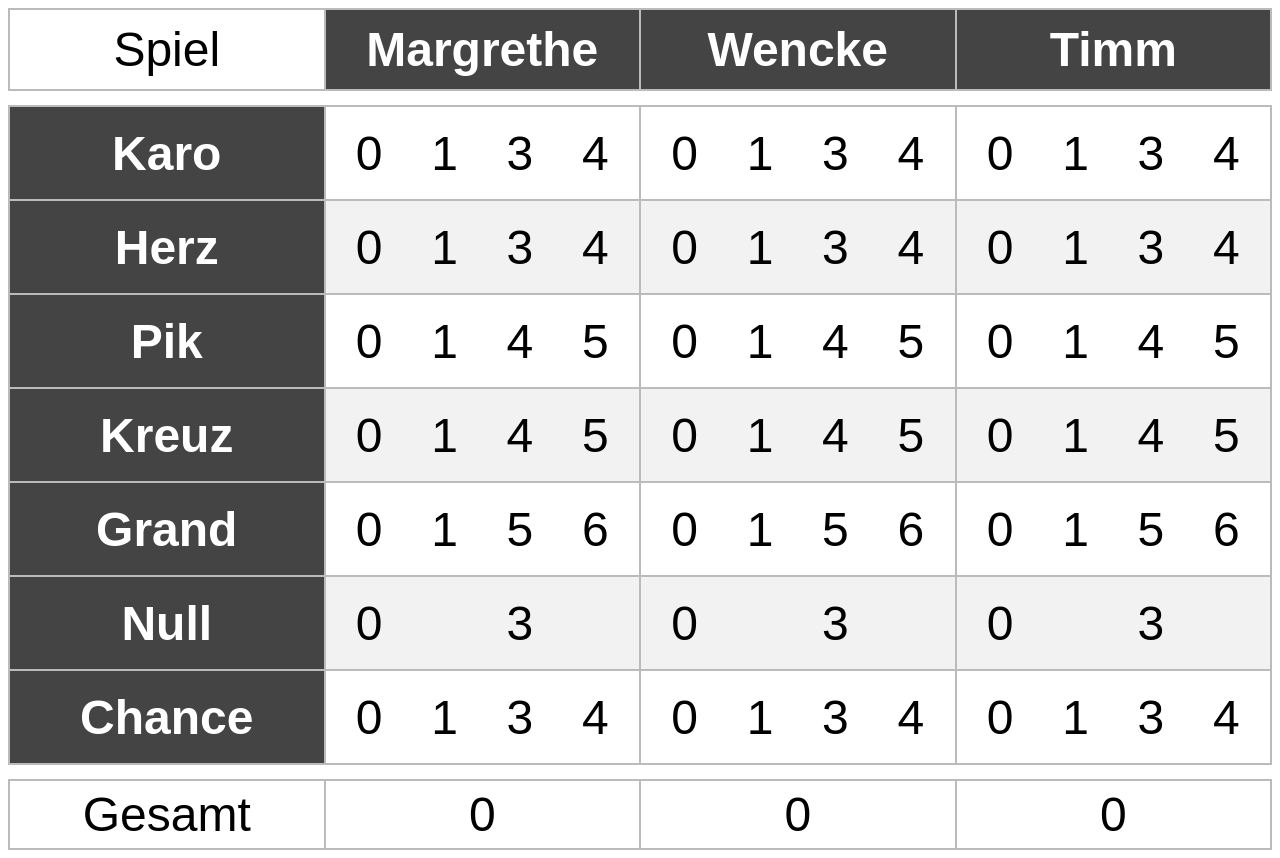
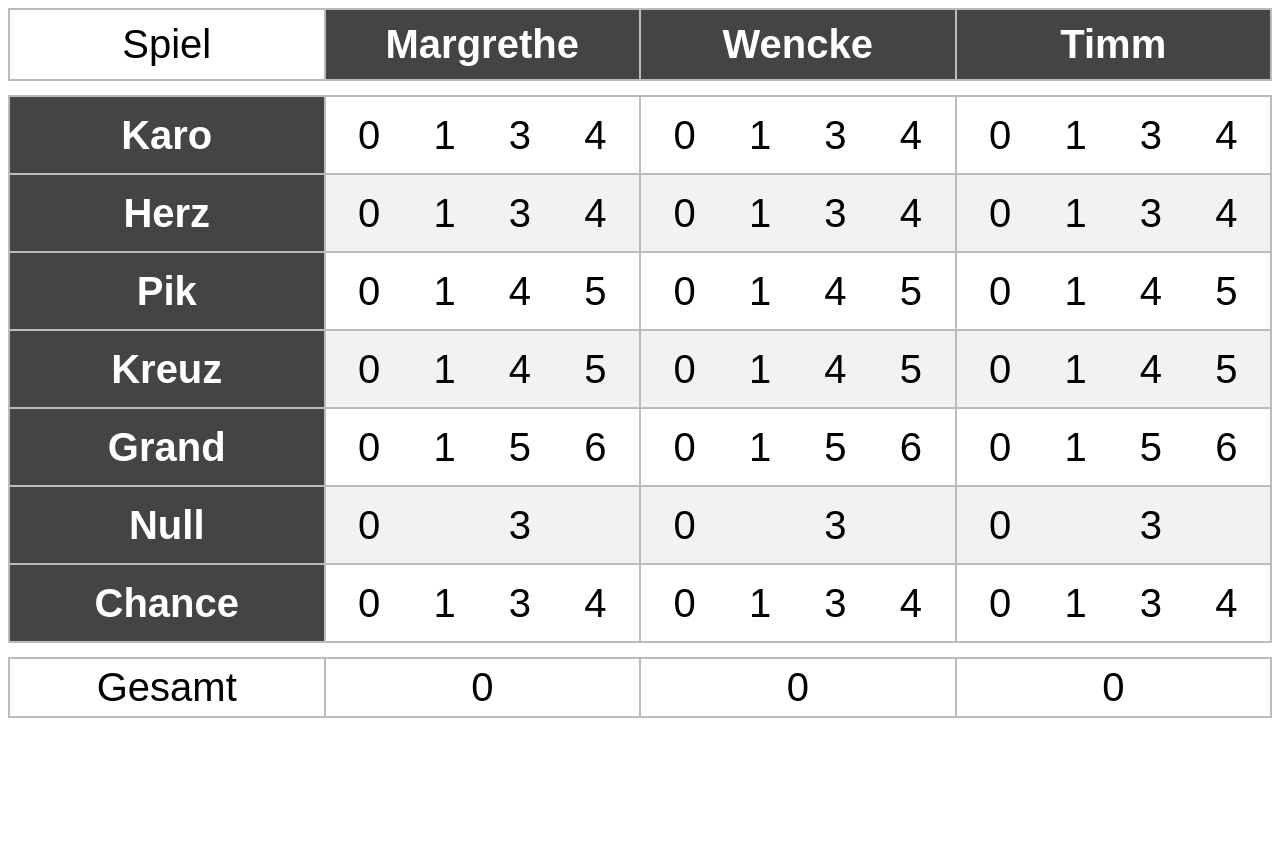
Before and after one commit to Timmster/skat-note, an Angular app: page / in a window 1280 px wide. After the commit the page ends 800 px from the top, so only its background shows below. Built offline with nearby package versions, Linux system fonts and the light colour scheme.

Commit message:
1 file modified

```diff
--- a/src/app/app.component.css
+++ b/src/app/app.component.css
@@ -3,7 +3,7 @@ table {
   border-collapse: collapse;
   width: 100%;
   table-layout: fixed;
-  font-size: 3rem;
+  font-size: 2.5rem;
 }
 
 table td,
@@ -41,7 +41,7 @@ table th {
 
 .punkte div {
   vertical-align: middle;
-  height: 5rem;
+  height: 4rem;
   width: 3rem;
   flex-grow: 1;
   display: flex;
```
